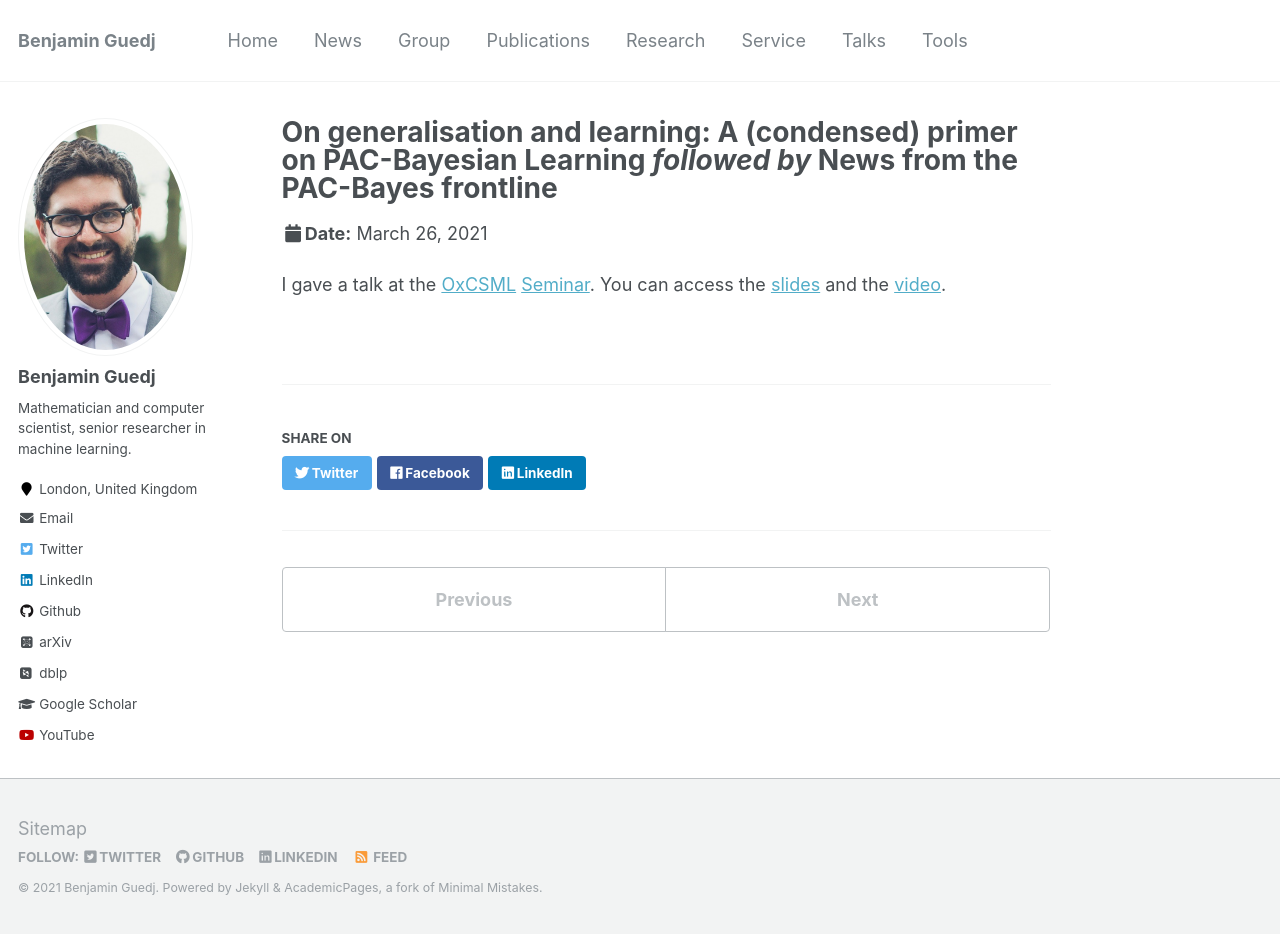
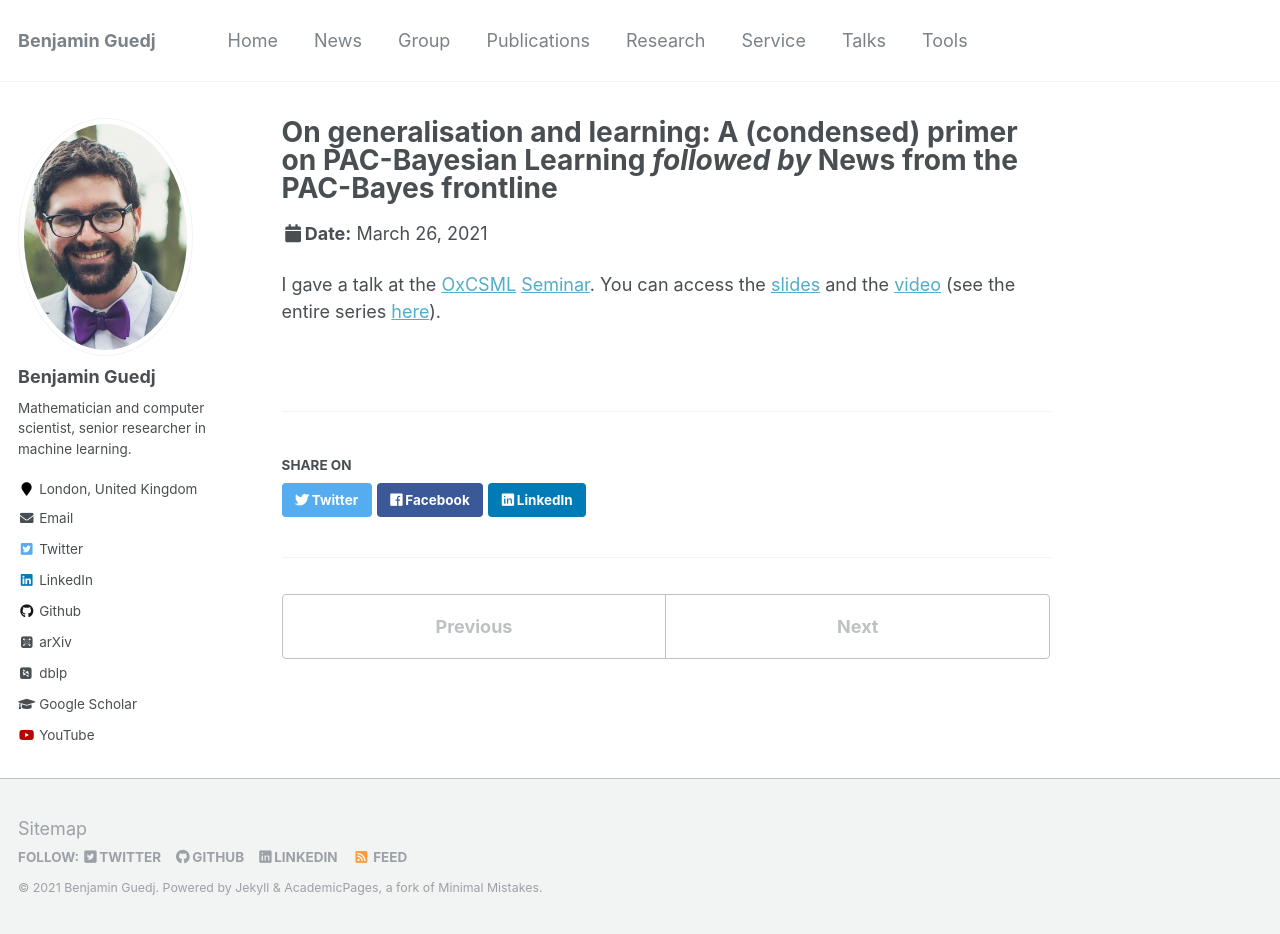
Before and after one commit to bguedj/bguedj.github.io, a Jekyll site: the page built from _talks/2021-03-26-seminar-oxcsml.md, in a window 1280 px wide and 934 px high. Built offline with Jekyll 4.4.1, drawn with Linux system fonts in a browser that asks for light colours; some web fonts are replaced.

Commit message:
link oxford

```diff
--- a/_talks/2021-03-26-seminar-oxcsml.md
+++ b/_talks/2021-03-26-seminar-oxcsml.md
@@ -8,4 +8,4 @@
 location: "Oxford, UK"
 ---
 
-I gave a talk at the [OxCSML](http://csml.stats.ox.ac.uk) [Seminar](https://github.com/oxcsml/ML_bazaar/wiki/Seminar). You can access the [slides](https://bguedj.github.io/files/bguedj-talk-2021-oxcsml.pdf) and the [video](https://podcasts.ox.ac.uk/units/department-statistics).
+I gave a talk at the [OxCSML](http://csml.stats.ox.ac.uk) [Seminar](https://github.com/oxcsml/ML_bazaar/wiki/Seminar). You can access the [slides](https://bguedj.github.io/files/bguedj-talk-2021-oxcsml.pdf) and the [video](https://podcasts.ox.ac.uk/primer-pac-bayesian-learning-followed-news-pac-bayes-frontline) (see the entire series [here](https://podcasts.ox.ac.uk/units/department-statistics)).
```
